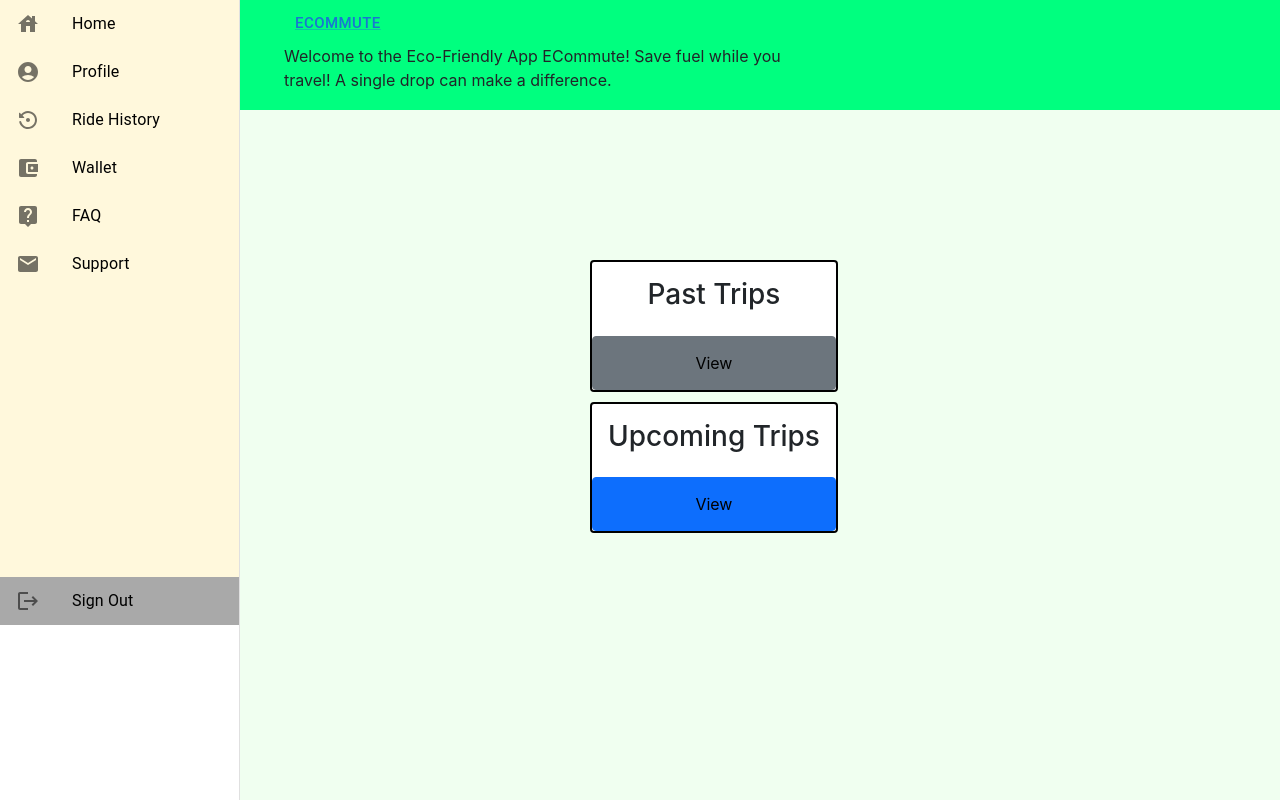
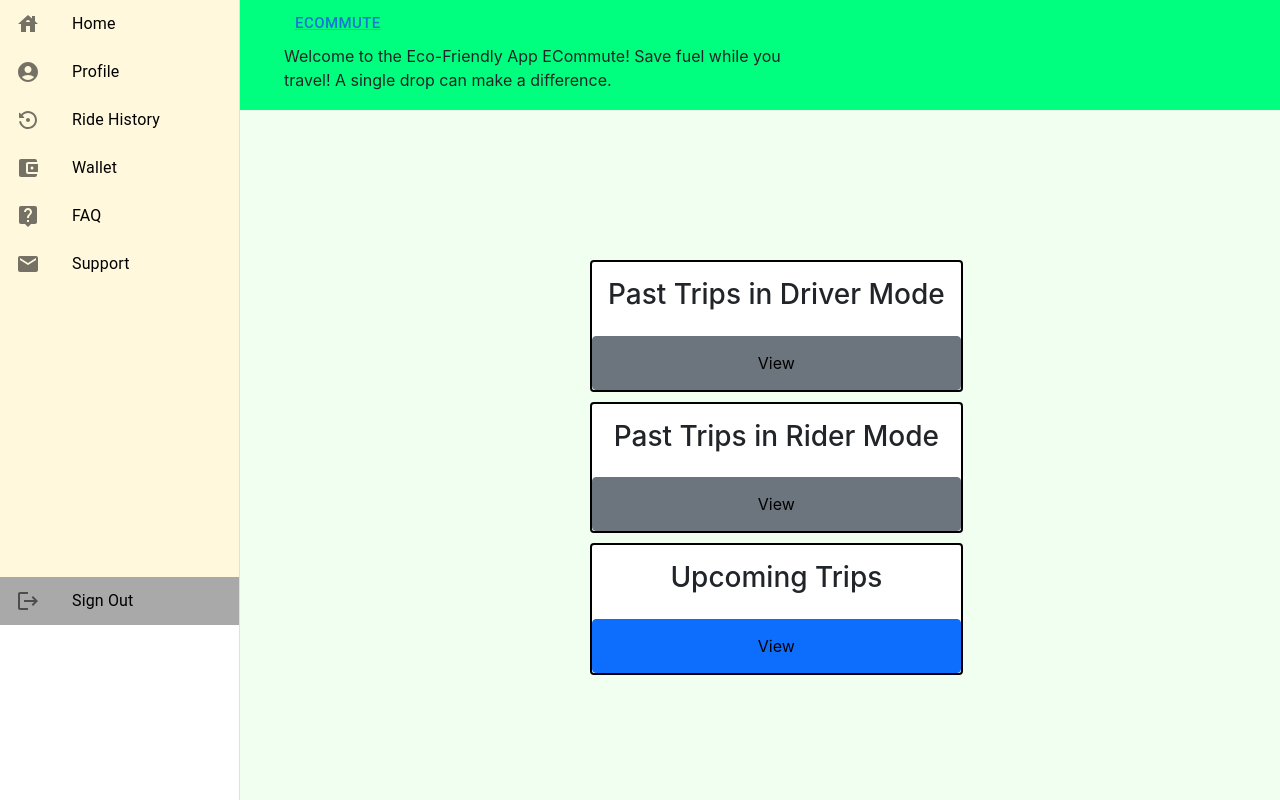
Before and after one commit to ssaditya/Ecommute-SE_Project, a React (Create React App) app in the folder src/webapp/myreact/: page /ridehistory in a window 1280 px wide. Built offline with nearby package versions, Linux system fonts and the light colour scheme.

Commit message:
Integrated getPastTripsById for Driver and Rider past trips

```diff
--- a/src/webapp/myreact/src/App.css
+++ b/src/webapp/myreact/src/App.css
@@ -192,7 +192,8 @@ a.sidepanellinks {
   margin-bottom: 2%;
 }
 
-.pasttripsCard,
+.pasttripsDriverCard,
+.pasttripsRiderCard,
 .upcomingtripsCard {
   width: 100%;
   margin-bottom: 10px;
--- a/src/webapp/myreact/src/components/RideHistory.js
+++ b/src/webapp/myreact/src/components/RideHistory.js
@@ -19,6 +19,7 @@ class RideHistory extends Component {
 
         const drawerWidth = 240;
         const driverId = 1;
+        const riderId = 1;
         var localResponse = null;
 
         const getUpcomingTrips = () => {
@@ -35,6 +36,42 @@ class RideHistory extends Component {
                     console.log(error);
                 });
         }
+
+        const mode1 = "Driver";
+        const mode2 = "Rider";
+
+
+        const getPastTripsDriver = () => {
+            //console.log("entered");
+            axios.get('http://localhost:8181/getPastTripsById/' + `${mode1}` + '/' + `${driverId}`, {
+
+            })
+                .then(function (response) {
+                    //console.log(response);
+                    localResponse = response.data.data;
+                    console.log(localResponse);
+                })
+                .catch(function (error) {
+                    console.log(error);
+                });
+        }
+
+        const getPastTripsRider = () => {
+            //console.log("entered");
+            axios.get('http://localhost:8181/getPastTripsById/' + `${mode2}` + '/' + `${riderId}`, {
+
+            })
+                .then(function (response) {
+                    //console.log(response);
+                    localResponse = response.data.data;
+                    console.log(localResponse);
+                })
+                .catch(function (error) {
+                    console.log(error);
+                });
+        }
+
+
 
 
         return (
@@ -58,11 +95,21 @@ class RideHistory extends Component {
                     </Box>
                     <Box>
                         <div>
-                            <Card className='pasttripsCard'>
+                            <Card className='pasttripsDriverCard'>
                                 <CardBody>
-                                    <h3 id="rideHistoryHeader">Past Trips</h3>
+                                    <h3 id="rideHistoryHeader">Past Trips in Driver Mode</h3>
                                 </CardBody>
-                                <Button id="pasttripsId" color="secondary" size="md" className='pasttripsClass' block>
+                                <Button id="pasttripsdriverId" onClick={getPastTripsDriver} color="secondary" size="md" className='pasttripsdriverClass' block>
+                                    <NavLink className="nav-link" to="/pasttrips">
+                                        View
+                                    </NavLink>
+                                </Button>
+                            </Card>
+                            <Card className='pasttripsRiderCard'>
+                                <CardBody>
+                                    <h3 id="rideHistoryHeader">Past Trips in Rider Mode</h3>
+                                </CardBody>
+                                <Button id="pasttripsriderId" onClick={getPastTripsRider} color="secondary" size="md" className='pasttripsriderClass' block>
                                     <NavLink className="nav-link" to="/pasttrips">
                                         View
                                     </NavLink>
```
